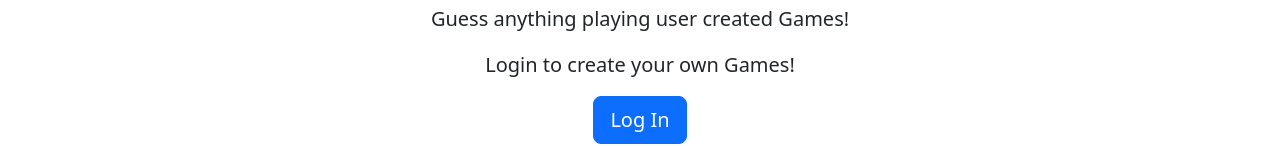
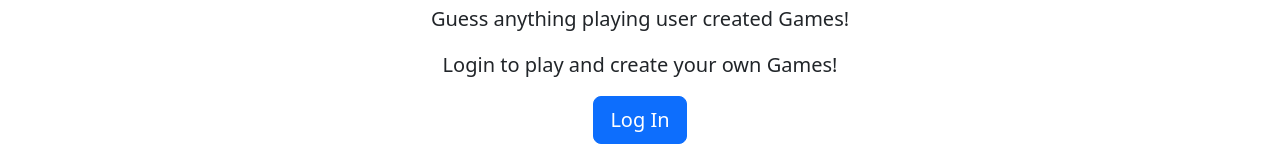
Before and after one commit to Victorx0/Webguessr, a React (Vite) app: page / in a window 1280 px wide. Shown: the part 199-345 px from the top of the page. Built offline with nearby package versions, Linux system fonts and the light colour scheme; no server answers; the database is empty.

Commit message:
update login text

```diff
--- a/src/nav/home.tsx
+++ b/src/nav/home.tsx
@@ -37,7 +37,7 @@ function Home() {
             <div className="text-center mb-5">
                 <h1 className="display-4">Welcome to Webguessr</h1>
                 <p className="lead">Guess anything playing user created Games!</p>
-                <p className="lead">Login to create your own Games!</p>
+                <p className="lead">Login to play and create your own Games!</p>
                 <Link to="/login" className="btn btn-primary btn-lg">
                     Log In
                 </Link>
```
